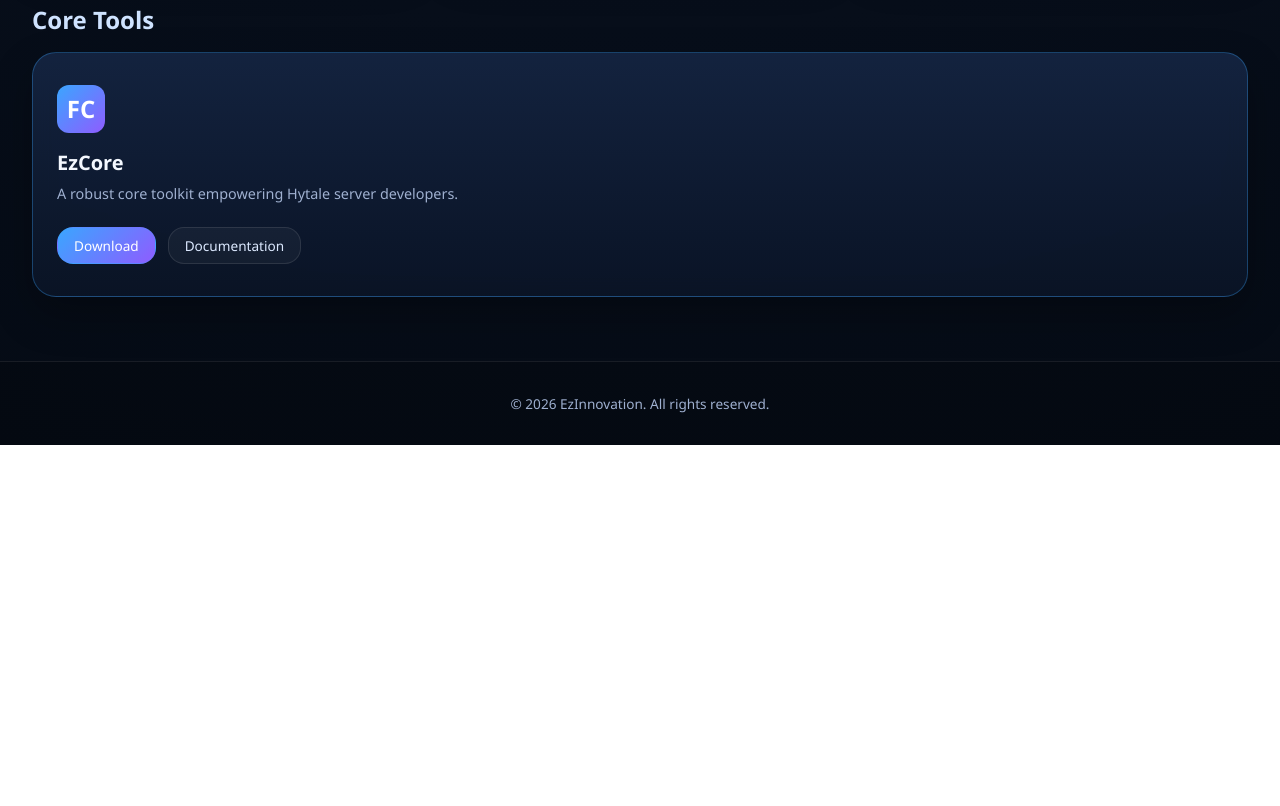
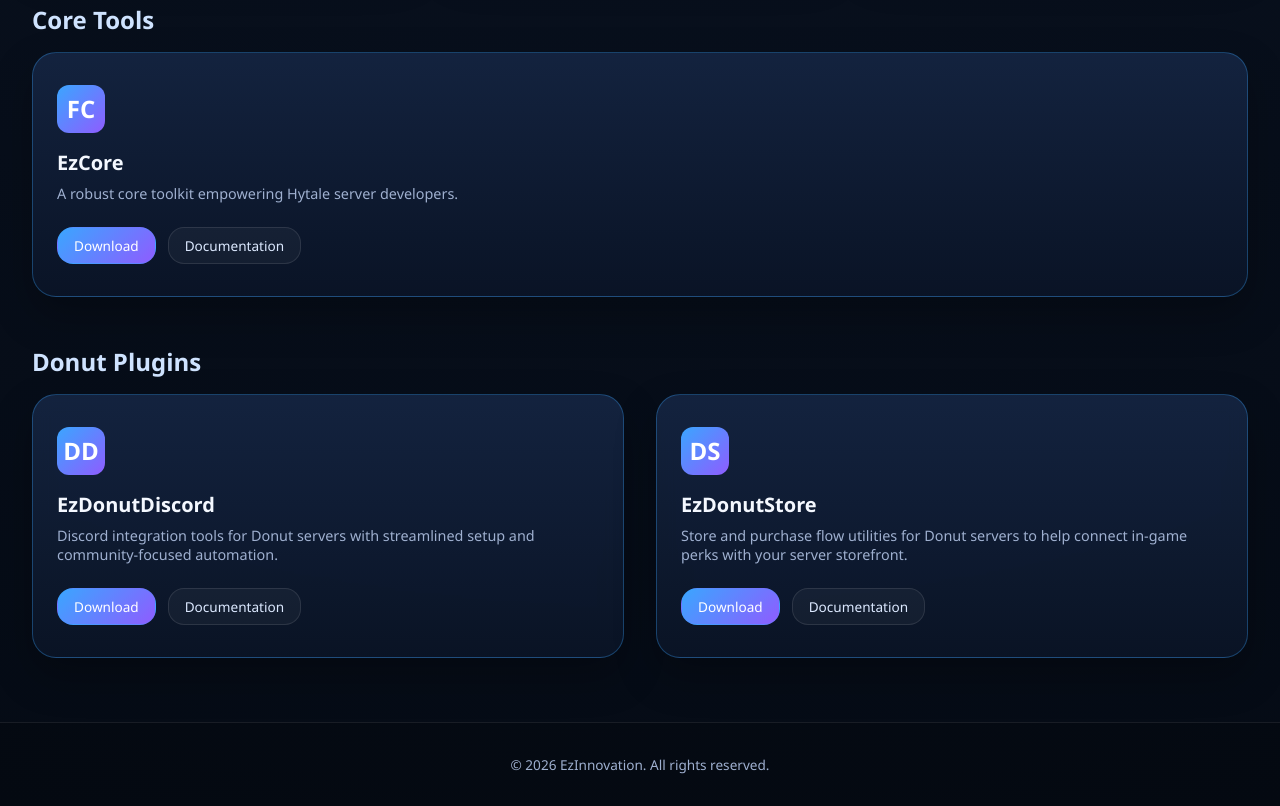
Before and after one commit to gr1zDEV/ezinnovations-site, a plain HTML site: page index.html in a window 1280 px wide. Shown: the part 1373-2179 px from the top of the page. Before the commit the page ends 1818 px from the top, so only its background shows below. Drawn offline with Linux system fonts and the light colour scheme.

Commit message:
Add Donut Plugins section with initial plugin cards

```diff
--- a/index.html
+++ b/index.html
@@ -464,6 +464,36 @@
           </div>
         </div>
       </div>
+
+      <div class="category">
+        <h3>Donut Plugins</h3>
+        <div class="cards">
+          <div class="card">
+            <div class="icon">DD</div>
+            <h4>EzDonutDiscord</h4>
+            <p>
+              Discord integration tools for Donut servers with streamlined setup and
+              community-focused automation.
+            </p>
+            <div class="card-actions">
+              <a href="#" class="card-btn">Download</a>
+              <a href="#" class="card-btn secondary">Documentation</a>
+            </div>
+          </div>
+          <div class="card">
+            <div class="icon">DS</div>
+            <h4>EzDonutStore</h4>
+            <p>
+              Store and purchase flow utilities for Donut servers to help connect
+              in-game perks with your server storefront.
+            </p>
+            <div class="card-actions">
+              <a href="#" class="card-btn">Download</a>
+              <a href="#" class="card-btn secondary">Documentation</a>
+            </div>
+          </div>
+        </div>
+      </div>
     </section>
 
     <footer>
```
